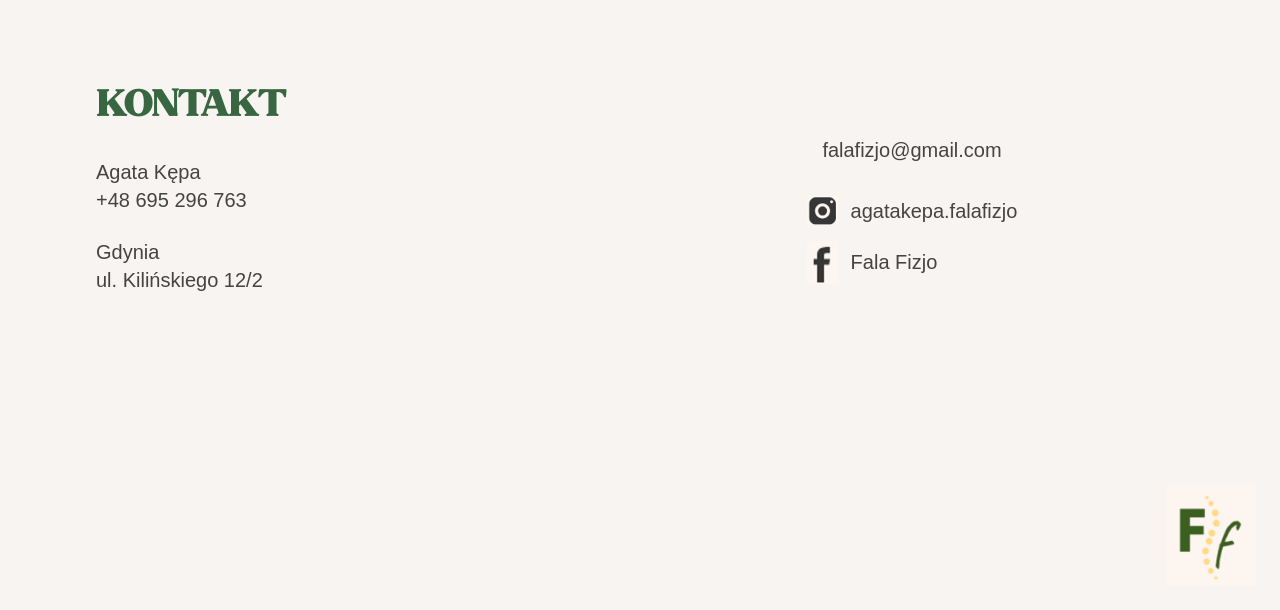
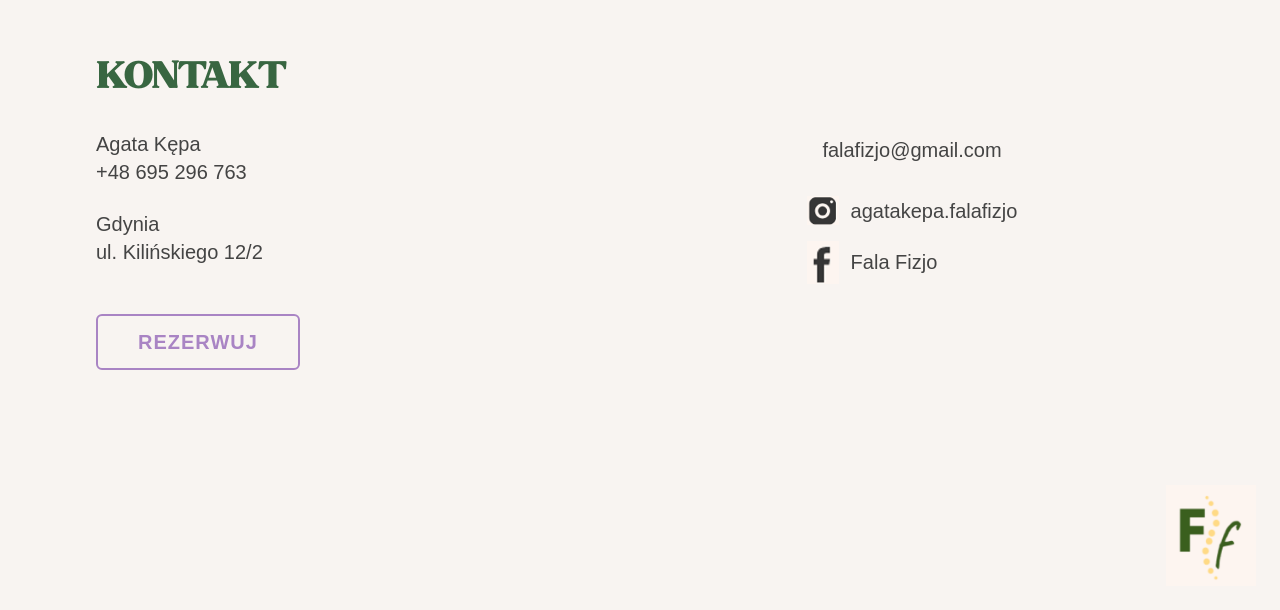
Before and after one commit to GDY-BOY/fala-project, a Next.js app: page / in a window 1280 px wide. Shown: the part 5790-6400 px from the top of the page. Built offline with nearby package versions, Linux system fonts and the light colour scheme.

Commit message:
widget revert

```diff
--- a/pages/index.tsx
+++ b/pages/index.tsx
@@ -292,10 +292,26 @@ export default function Home() {
                 <div className="mt-6">Gdynia</div>
                 <div>ul. Kilińskiego 12/2</div>
               </div>
-              {/* Replace REZERWUJ button with Booksy widget */}
-              <div className="mt-4 w-full flex justify-start">
-                <div id="booksy-widget-container" style={{ width: 320, maxWidth: "100%" }}></div>
-              </div>
+              <button
+                className="mt-4 border-2 border-[#A984C4] px-10 py-3 rounded-md font-bold text-lg md:text-xl transition text-[#A984C4] bg-transparent hover:bg-[#A984C4] hover:text-white"
+                style={{
+                  fontFamily: "'DM Sans', Arial, sans-serif",
+                  background: "transparent",
+                  boxShadow: "none",
+                  color: "#A984C4",
+                  letterSpacing: "1px",
+                  width: "min-content",
+                  minWidth: 180,
+                }}
+                onClick={() => {
+                  if (window.BooksyWidget) {
+                    window.BooksyWidget.open();
+                  }
+                }}
+                type="button"
+              >
+                REZERWUJ
+              </button>
             </div>
             {/* Middle column */}
             <div className="flex-1 flex flex-col items-start md:items-center md:justify-center mt-8 md:mt-0" style={{ fontFamily: "'DM Sans', Arial, sans-serif" }}>
@@ -377,22 +393,6 @@ export default function Home() {
         src="https://booksy.com/widget/code.js?id=300509&country=pl&lang=pl"
         async
       ></script>
-      <script
-        dangerouslySetInnerHTML={{
-          __html: `
-            window.addEventListener('DOMContentLoaded', function() {
-              if (window.BooksyWidget && document.getElementById('booksy-widget-container')) {
-                window.BooksyWidget.init({
-                  container: '#booksy-widget-container',
-                  id: 300509,
-                  country: 'pl',
-                  lang: 'pl'
-                });
-              }
-            });
-          `,
-        }}
-      />
     </>
   );
 }
```
